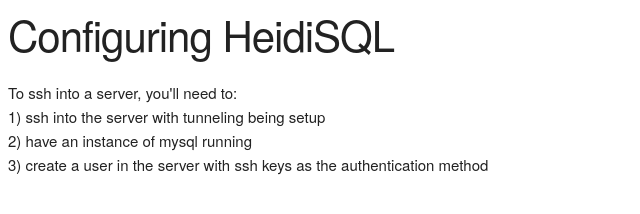
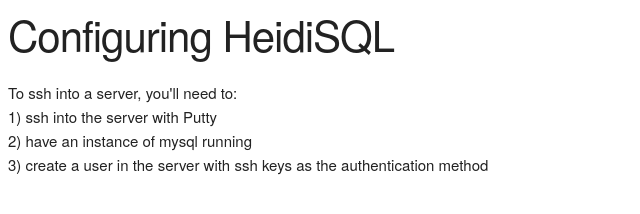
Before and after one commit to mikeleeman/mikeleeman.github.io, a plain HTML site: page articles/configuring_heidi_sql.html in a window 1280 px wide. Shown: the whole page, without its empty margins (0-640 px from the left). Drawn offline with nearby package versions, Linux system fonts and the light colour scheme; a script that the page names is missing.

Commit message:
Edited article

```diff
--- a/articles/configuring_heidi_sql.html
+++ b/articles/configuring_heidi_sql.html
@@ -19,7 +19,7 @@
 <p>
 To ssh into a server, you'll need to:
 <br>
-1) ssh into the server with tunneling being setup<br>
+1) ssh into the server with Putty<br>
 2) have an instance of mysql running<br>
 3) create a user in the server with ssh keys as the authentication method
 </p>
```
